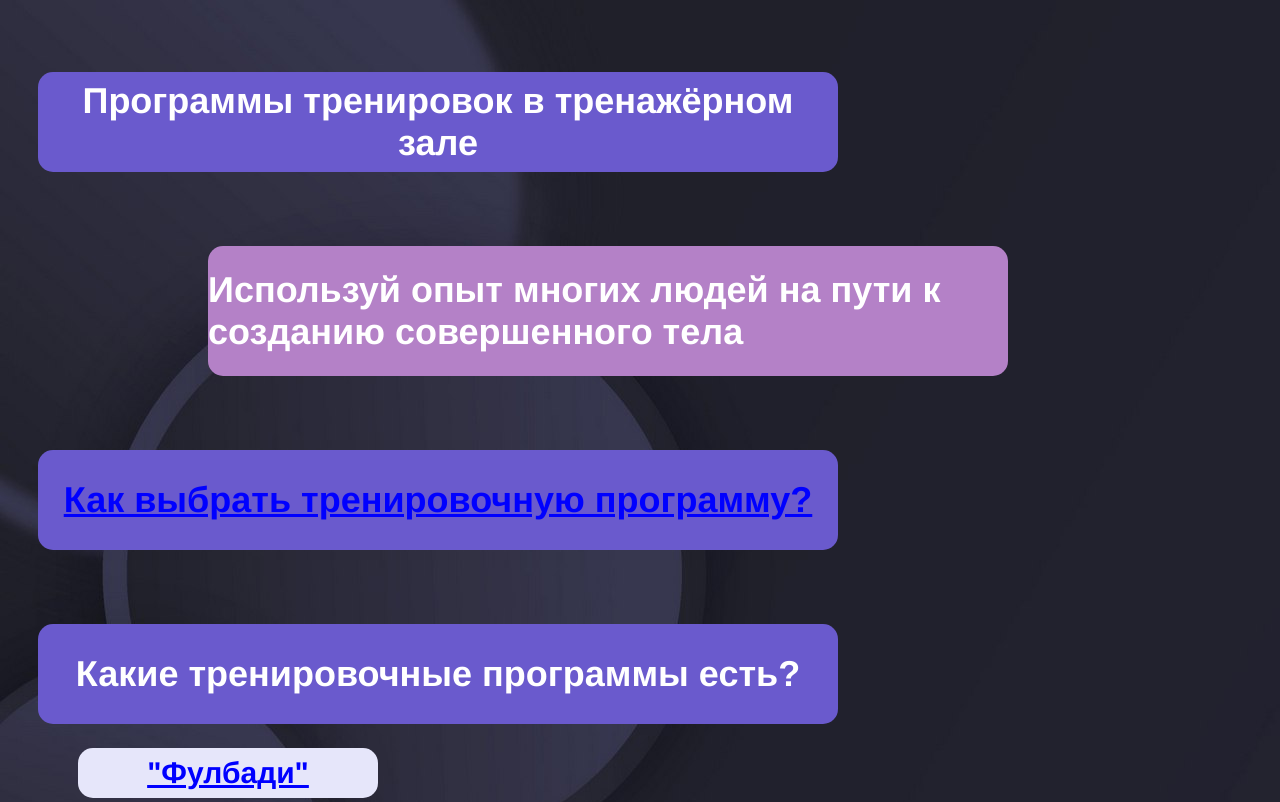
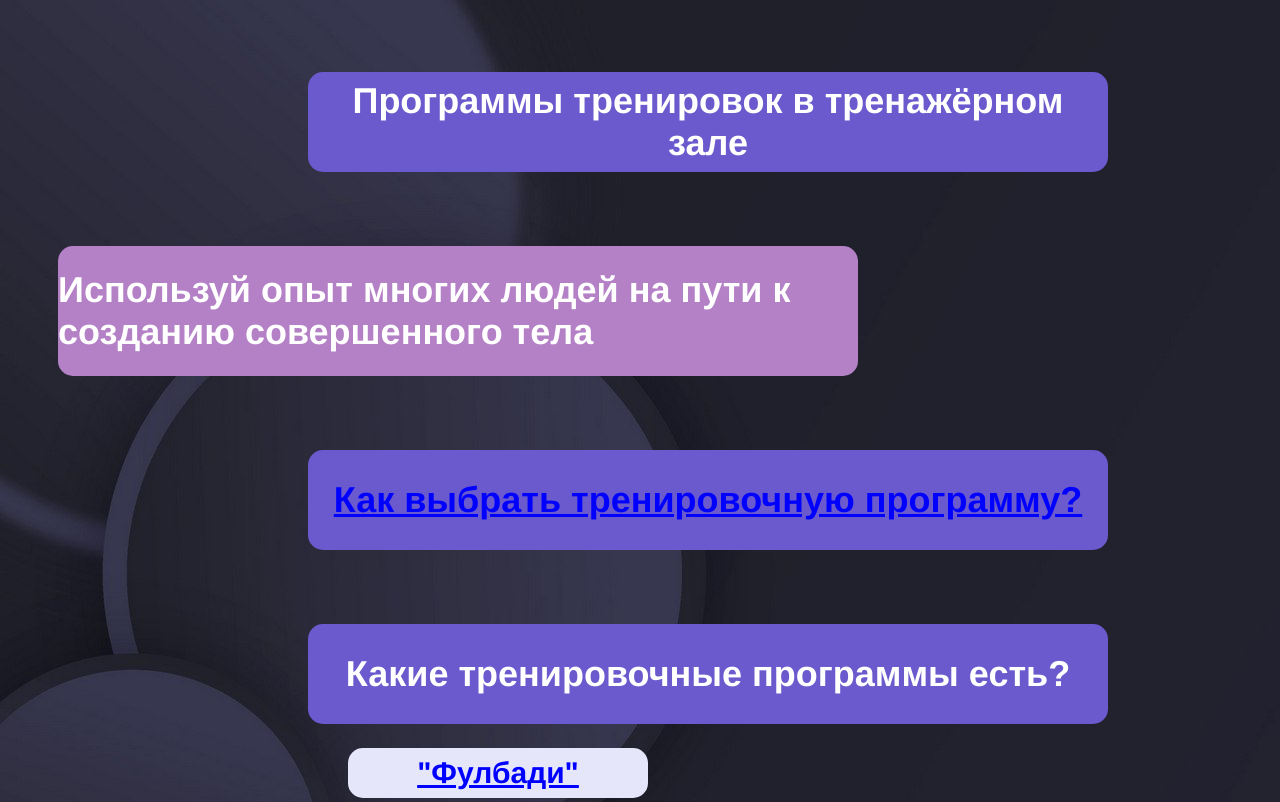
Before and after one commit to kripiks/lil-oleg-mcsenya, a plain HTML site: page index.html in a window 1280 px wide. Shown: the top 802 px of the page. Drawn offline with Linux system fonts and the light colour scheme.

Commit message:
Update gl.css

```diff
--- a/gl.css
+++ b/gl.css
@@ -14,7 +14,7 @@ a:link, a:visited, a:active { color: #00f; }
             justify-content: center; /* Горизонтальное центрирование */
             color: white; /* Цвет текста */
             font-size: 36px; /* Размер текста */
-            margin:10px 200px 10px 30px ;
+            margin:10px 200px 10px 300px ;
         }
 .pryam2 {
             width: 800px; /* Ширина прямоугольника */
@@ -26,7 +26,7 @@ a:link, a:visited, a:active { color: #00f; }
             justify-content: center; /* Горизонтальное центрирование */
             color: white; /* Цвет текста */
             font-size: 36px; /* Размер текста */
-            margin:10px 20px 10px 200px ;
+            margin:10px 100px 10px 50px ;
         }
 .pryam3 {
             width: 300px; /* Ширина прямоугольника */
@@ -38,7 +38,7 @@ a:link, a:visited, a:active { color: #00f; }
             justify-content: center; /* Горизонтальное центрирование */
             color: white; /* Цвет текста */
             font-size: 30px; /* Размер текста */
-            margin:10px 150px 10px 30px ;
+            margin:10px 150px 10px 300px ;
         }
 h1{ font-family:Helvetica;
   }
```
